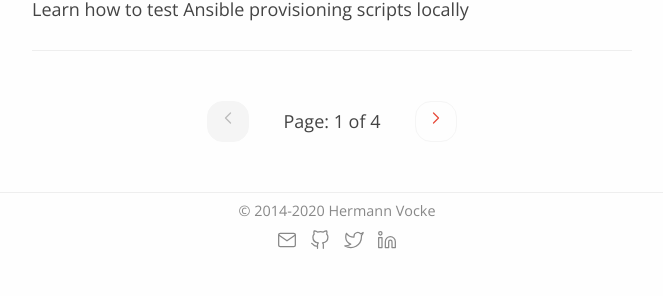
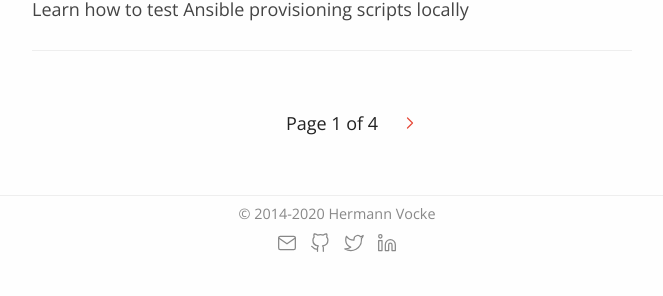
Before and after one commit to hamvocke/hamvocke.github.io, a Jekyll site: the page built from blog/index.html, in a window 1280 px wide. Shown: the part 1279-1575 px from the top of the page, without its empty margins (308-971 px from the left). Built offline with Jekyll 4.4.1, drawn with Linux system fonts in a browser that asks for light colours; the list of posts is cut into pages by our own code.

Commit message:
use flex layout for pager

```diff
--- a/assets/css/hamvocke.css
+++ b/assets/css/hamvocke.css
@@ -409,38 +409,33 @@ h1.title {
     border-radius: 50%;
 }
 
-
 .pager {
-    padding-left: 0;
     margin: 50px 0 20px;
-    text-align: center;
-    list-style: none;
+    display: flex;
+    width: 100%;
+    justify-content: center;
+    align-items: center;
 }
 
-.pager li {
-    display: inline;
+.pager a {
+    display: inline-flex;
+    padding: 12px 10px;
+    border-radius: 16px;
+    align-items: center;
 }
 
-.pager li > a {
-    display: inline-block;
-    padding: 6px 10px;
-    border: 1px solid var(--gray-5);
-    border-radius: 16px;
+.pager a:focus, .pager a:hover {
+    text-decoration: none;
+    background-color: var(--light-accent);
 }
 
-.pager li > a:focus, .pager li > a:hover {
-    text-decoration: none;
-    background-color: var(--gray-5);
-}
-
-.pager .disabled > a, .disabled > a:hover {
-    color: var(--gray-3);
-    background-color: var(--gray-5);
+.pager a.disabled  {
+    visibility: hidden;
 }
 
 .page_number {
-    margin: 0 30px;
-    color: var(--gray-1);
+    margin: 0 12px;
+    color: var(--black);
 }
 
 @media (max-width: 768px) {
--- a/blog/index.html
+++ b/blog/index.html
@@ -19,19 +19,19 @@ title: hamvocke.com | Hermann Vocke's Blog
 		{% endfor %}
 	</div>
 
-	<ul class="pager">
+	<div class="pager">
 		{% if paginator.previous_page %}
-		<li><a href="{{ paginator.previous_page_path }}">{% include icon.html icon="chevron-left" %}</a></li>
+		<a href="{{ paginator.previous_page_path }}">{% include icon.html icon="chevron-left" %}</a>
 		{% else %}
-		<li class="disabled"><a href="{{ paginator.previous_page_path }}">{% include icon.html icon="chevron-left" %}</a></li>
+		<a class="disabled" href="{{ paginator.previous_page_path }}">{% include icon.html icon="chevron-left" %}</a>
 		{% endif %}
 		{% if paginator.total_pages %}
-		<span class="page_number ">Page: {{ paginator.page }} of {{ paginator.total_pages }}</span>
+		<span class="page_number ">Page {{ paginator.page }} of {{ paginator.total_pages }}</span>
 		{% endif %}
 		{% if paginator.next_page %}
-		<li><a href="{{ paginator.next_page_path }}">{% include icon.html icon="chevron-right" %}</a></li>
+		<a href="{{ paginator.next_page_path }}">{% include icon.html icon="chevron-right" %}</a>
 		{% else %}
-		<li class="disabled"><a href="{{ paginator.next_page_path }}">{% include icon.html icon="chevron-right" %}</a></li>
+		<a class="disabled" href="{{ paginator.next_page_path }}">{% include icon.html icon="chevron-right" %}</a>
 		{% endif %}
-	</ul>
+	</div>
 </div>
```
